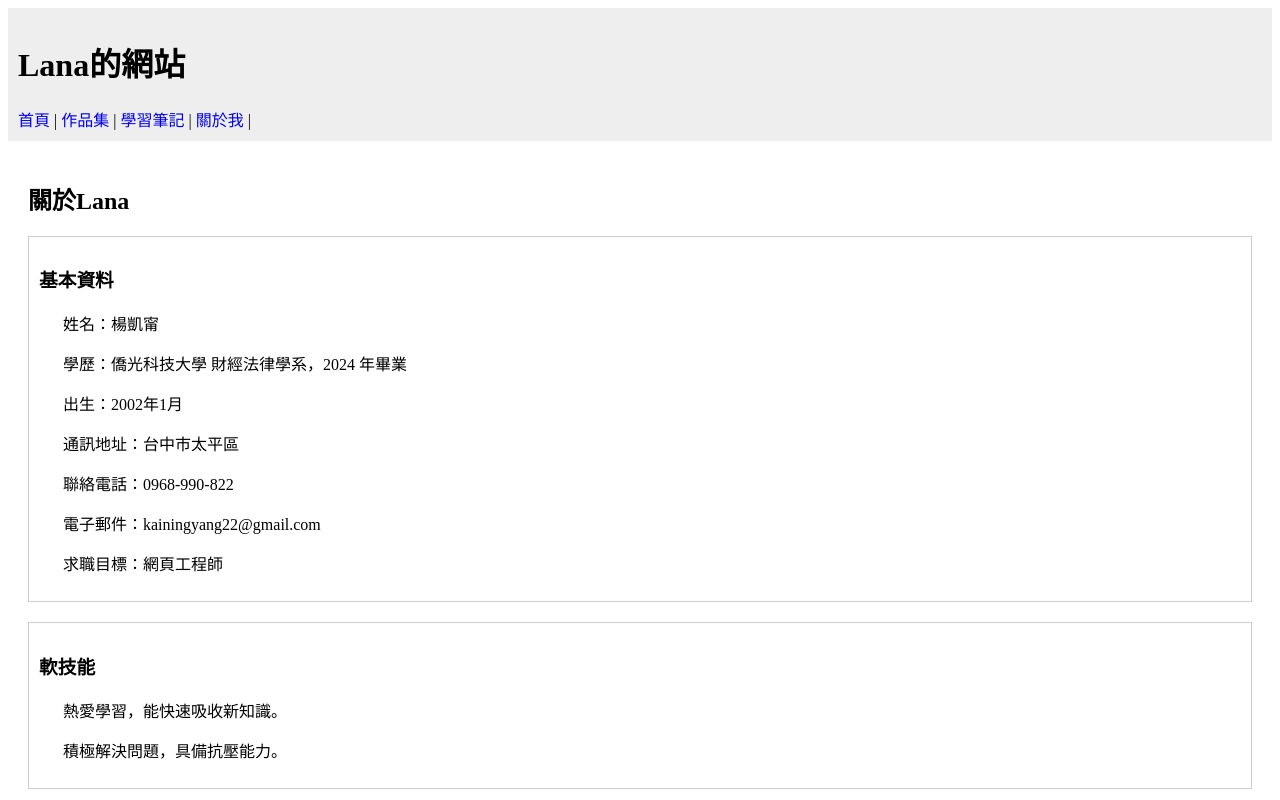
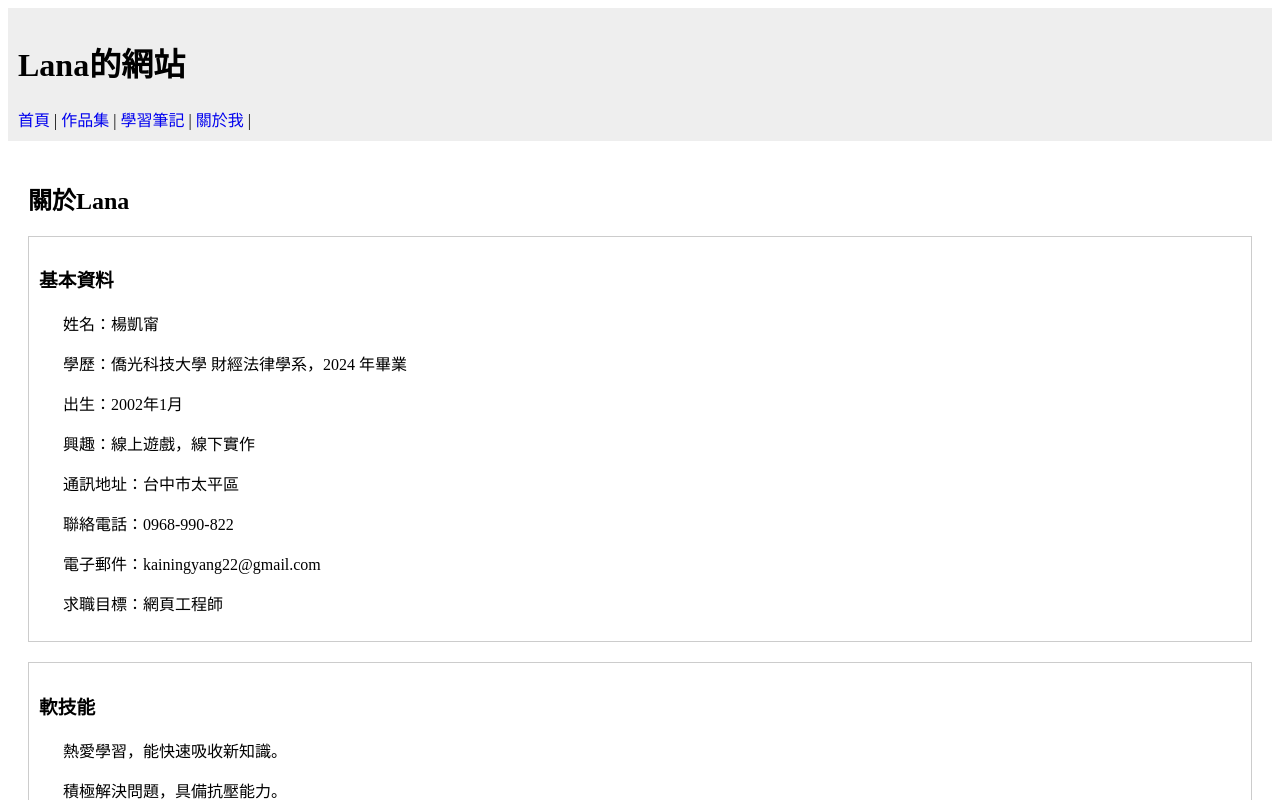
Before and after one commit to AlisonSmith1/note, a Nuxt app: page /about in a window 1280 px wide. Shown: the top 800 px of the page. Built offline with nearby package versions, Linux system fonts and the light colour scheme.

Commit message:
新增興趣

```diff
--- a/pages/about.vue
+++ b/pages/about.vue
@@ -7,6 +7,7 @@
         <p>姓名：楊凱甯</p>
         <p>學歷：僑光科技大學 財經法律學系，2024 年畢業</p>
         <p>出生：2002年1月</p>
+        <p>興趣：線上遊戲，線下實作</p>
         <p>通訊地址：台中市太平區</p>
         <p>聯絡電話：0968-990-822</p>
         <p>電子郵件：kainingyang22@gmail.com</p>
```
